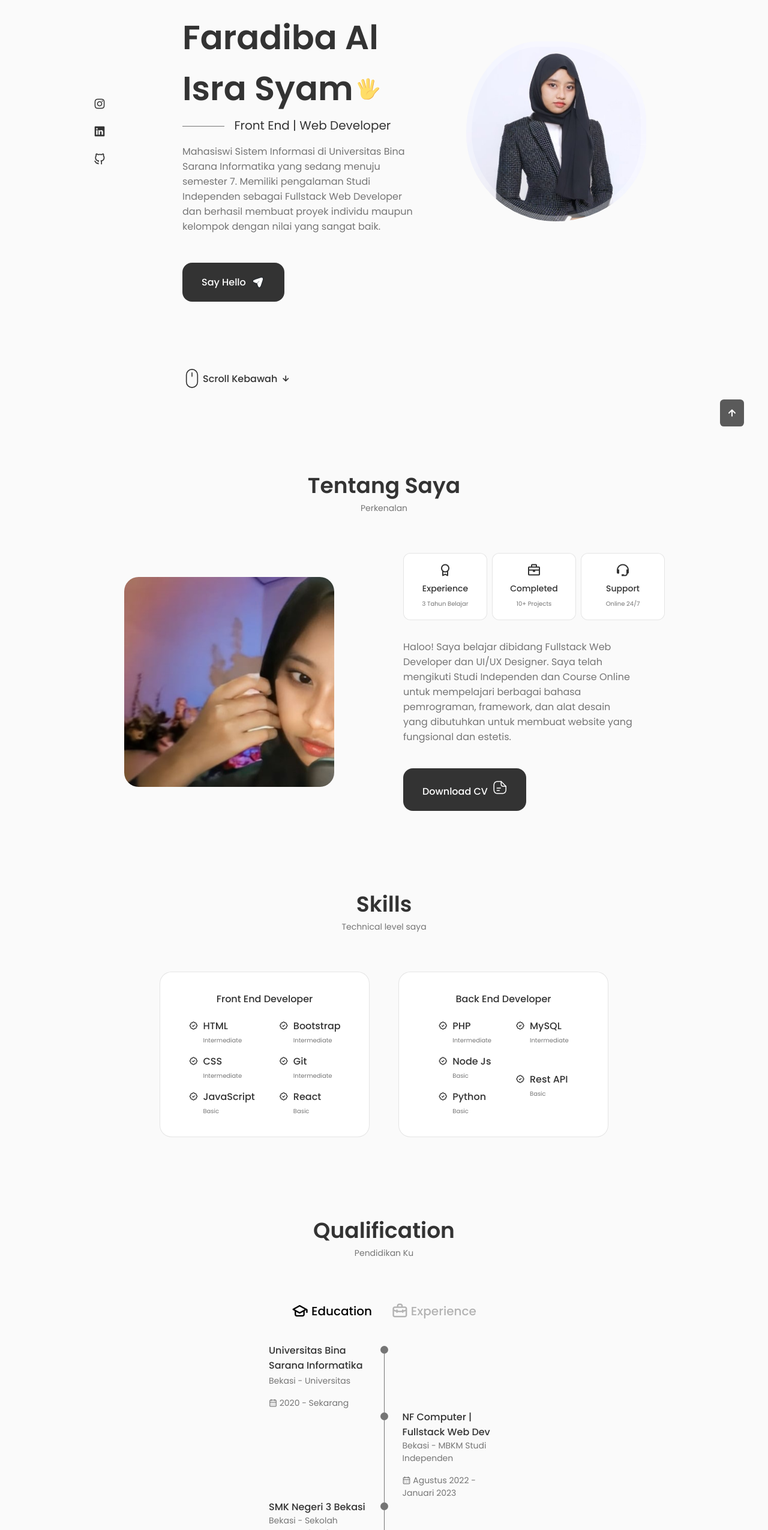
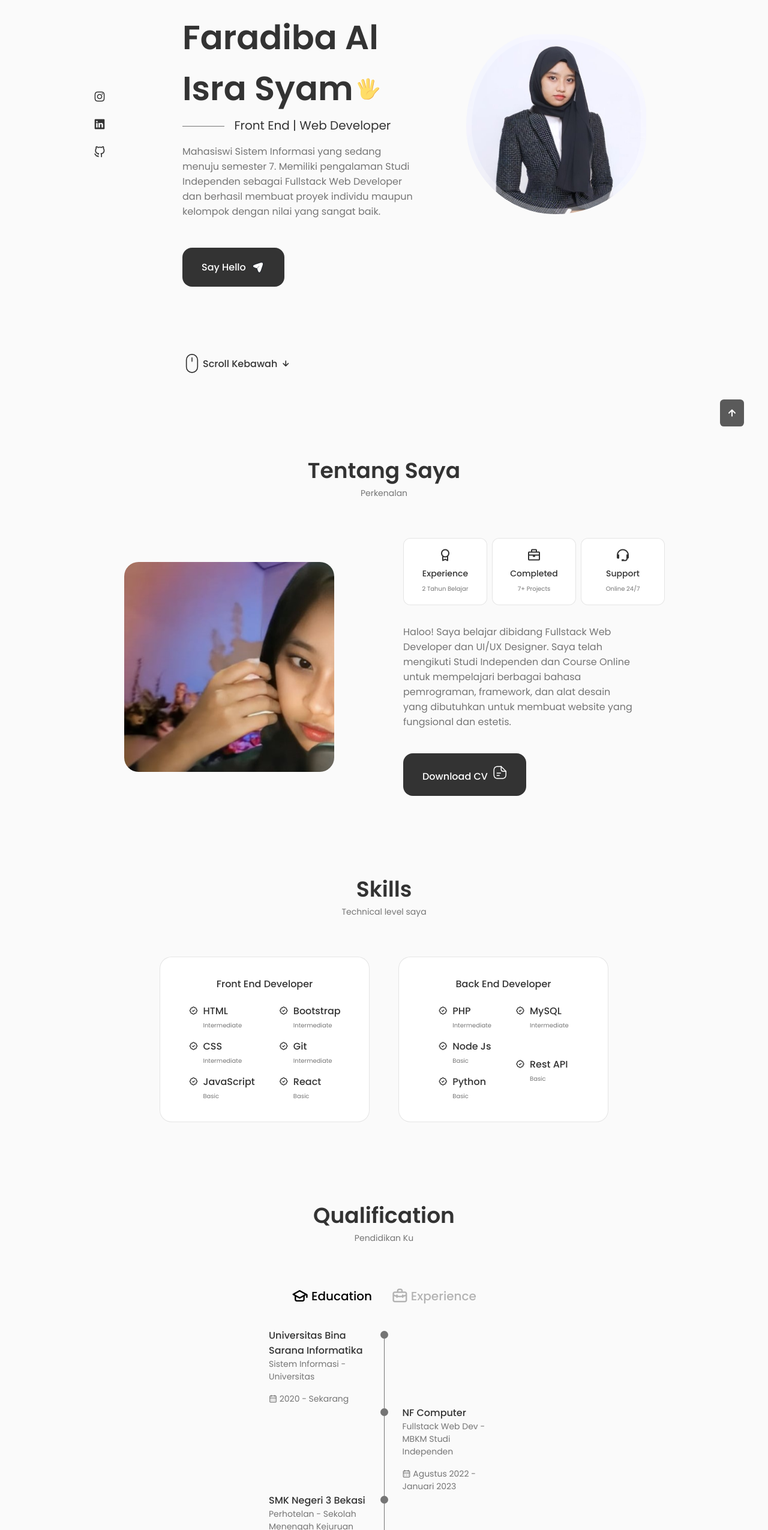
Before and after one commit to Ratuufaradiiba/Portfolio, a React (Create React App) app: page / in a window 1280 px wide. Shown: the part 249-2800 px from the top of the page at 60% size. Built offline with nearby package versions, Linux system fonts and the light colour scheme.

Commit message:
Update Logo dan Qualification

```diff
--- a/src/components/about/Info.jsx
+++ b/src/components/about/Info.jsx
@@ -6,13 +6,13 @@ const Info = () => {
       <div className='about__box'>
       <i class='bx bx-award about__icon'></i>
         <h3 className="about__title">Experience</h3>
-        <span className="about__subtitle">3 Tahun Belajar</span>
+        <span className="about__subtitle">2 Tahun Belajar</span>
       </div>
 
       <div className='about__box'>
       <i class='bx bx-briefcase  about__icon'></i>
         <h3 className="about__title">Completed</h3>
-        <span className="about__subtitle">10+ Projects</span>
+        <span className="about__subtitle">7+ Projects</span>
       </div>
 
       <div className='about__box'>
--- a/src/components/home/Data.jsx
+++ b/src/components/home/Data.jsx
@@ -28,7 +28,7 @@ const Data = () => {
         </svg>
       </h1>
       <h3 className="home__subtitle">Front End | Web Developer</h3>
-      <p className="home__description"> Mahasiswi Sistem Informasi di Universitas Bina Sarana Informatika yang sedang menuju semester 7. Memiliki pengalaman Studi
+      <p className="home__description"> Mahasiswi Sistem Informasi yang sedang menuju semester 7. Memiliki pengalaman Studi
 Independen sebagai Fullstack Web Developer dan berhasil membuat proyek individu maupun kelompok
 dengan nilai yang sangat baik.</p>
 
--- a/src/components/qualification/Qualification.jsx
+++ b/src/components/qualification/Qualification.jsx
@@ -28,7 +28,7 @@ const Qualification = () => {
             <div className="qualification__data">
               <div>
                 <h3 className="qualification__title">Universitas Bina Sarana Informatika</h3>
-                <span className="qualification__subtitle">Bekasi - Universitas</span>
+                <span className="qualification__subtitle">Sistem Informasi - Universitas</span>
                 <div className="qualification__calender">
                   <i className="uil uil-calendar-alt"></i> 2020 - Sekarang
                 </div>
@@ -49,8 +49,8 @@ const Qualification = () => {
               </div>
 
               <div>
-                <h3 className="qualification__title">NF Computer | Fullstack Web Dev </h3>
-                <span className="qualification__subtitle">Bekasi - MBKM Studi Independen</span>
+                <h3 className="qualification__title">NF Computer</h3>
+                <span className="qualification__subtitle">Fullstack Web Dev - MBKM Studi Independen</span>
                 <div className="qualification__calender">
                   <i className="uil uil-calendar-alt"></i> Agustus 2022 - Januari 2023
                 </div>
@@ -60,7 +60,7 @@ const Qualification = () => {
             <div className="qualification__data">
               <div>
                 <h3 className="qualification__title">SMK Negeri 3 Bekasi</h3>
-                <span className="qualification__subtitle">Bekasi - Sekolah Menengah Kejuruan</span>
+                <span className="qualification__subtitle">Perhotelan - Sekolah Menengah Kejuruan</span>
                 <div className="qualification__calender">
                   <i className="uil uil-calendar-alt"></i> 2016 - 2019
                 </div>
```
Also changed, not shown: 1 other file (tests, documents, lock files or other folders).
